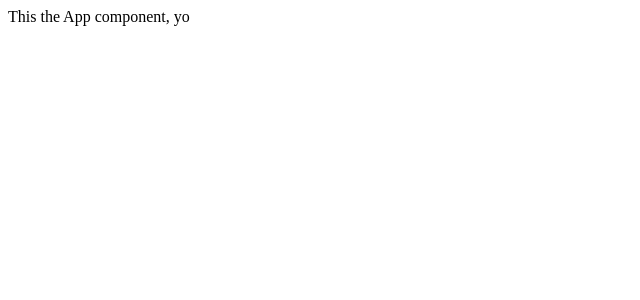
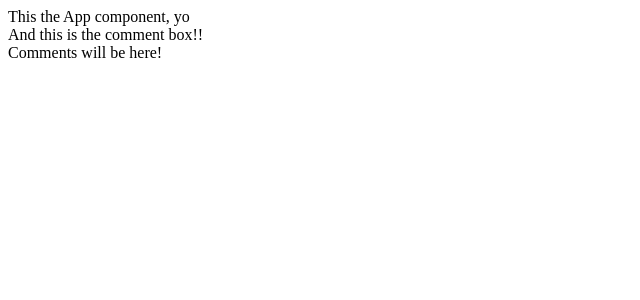
Before and after one commit to lord-of-yoghurt/advanced-react-redux-practice, a React (Create React App) app in the folder testing/: page / in a window 1280 px wide. Shown: the top 300 px of the page, without its empty margins (0-640 px from the left). Built offline with nearby package versions, Linux system fonts and the light colour scheme.

Commit message:
set up and add CommentBox and CommentList components

```diff
--- a/testing/src/components/App.js
+++ b/testing/src/components/App.js
@@ -1,8 +1,13 @@
 import React from 'react';
+
+import CommentList from './CommentList';
+import CommentBox from './CommentBox';
 
 const App = () => (
   <div>
     This the App component, yo
+    <CommentBox />
+    <CommentList />
   </div>
 );
 
--- a/testing/src/components/CommentBox.js
+++ b/testing/src/components/CommentBox.js
@@ -0,0 +1,7 @@
+import React from 'react';
+
+const CommentBox = () => (
+  <div>And this is the comment box!!</div>
+);
+
+export default CommentBox;
--- a/testing/src/components/CommentList.js
+++ b/testing/src/components/CommentList.js
@@ -0,0 +1,7 @@
+import React from 'react';
+
+const CommentList = () => (
+  <div>Comments will be here!</div>
+);
+
+export default CommentList;
```
